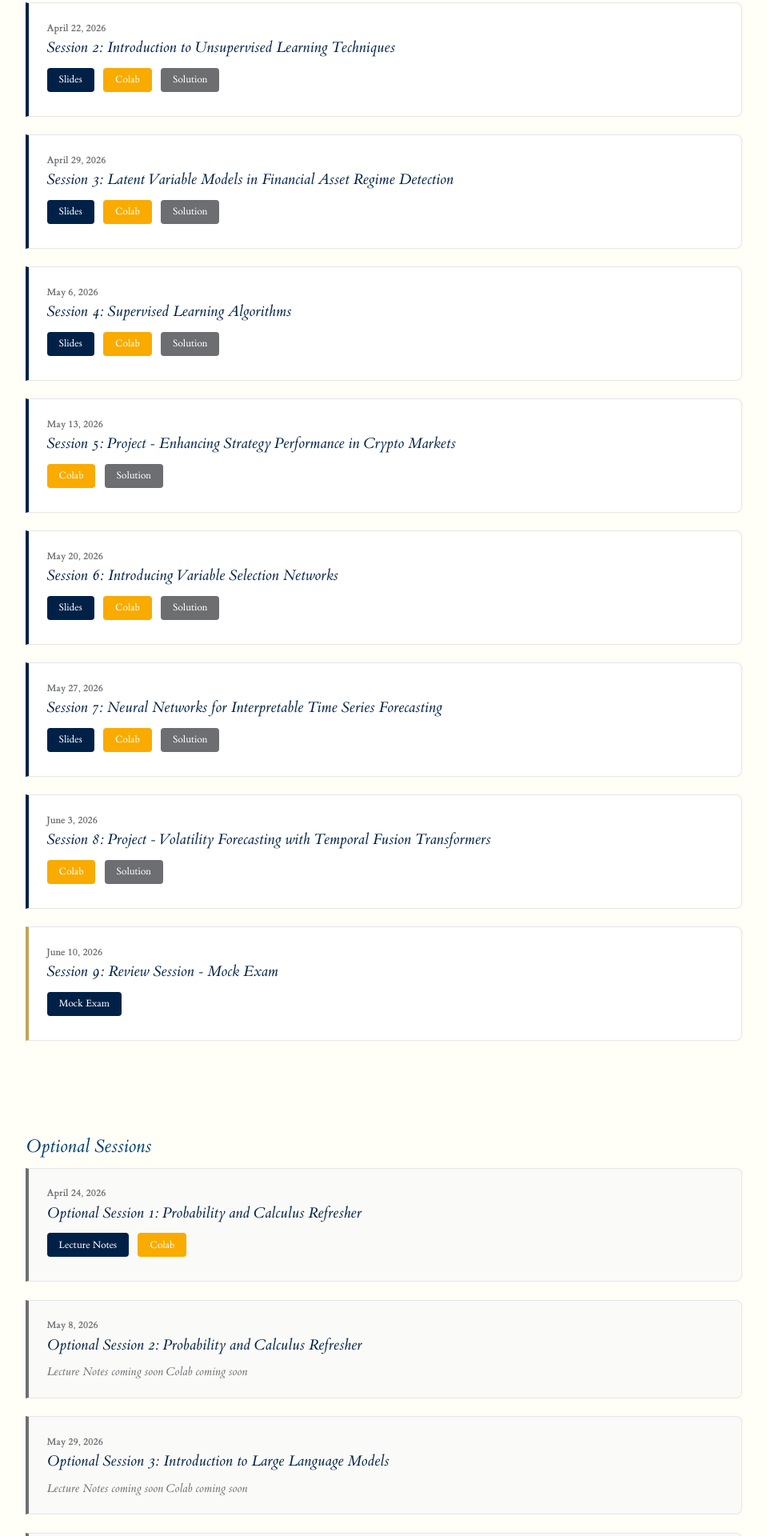
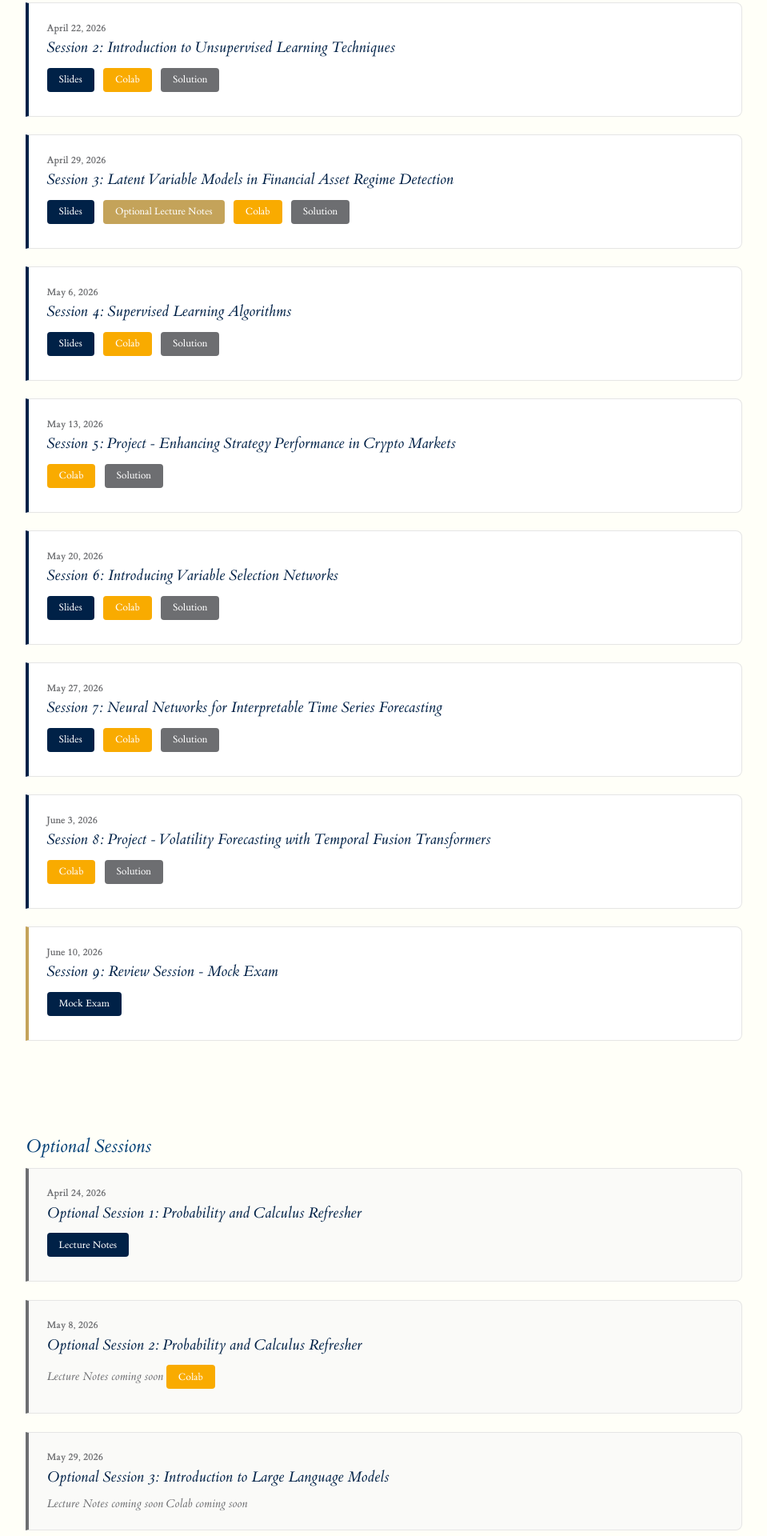
Before and after one commit to hm-ai/BUSI70575, a Jekyll site: the page built from syllabus.md, in a window 1280 px wide. Shown: the part 564-2484 px from the top of the page at 80% size, without its empty margins (160-1119 px from the left). Built offline with Jekyll 4.4.1, drawn with Linux system fonts in a browser that asks for light colours.

Commit message:
Reorganise optional lecture notes and add LVM notes to Session 3
Move Probability/Calculus notes to the shared Optional_Sessions folder,
shift the refresher Colab from Optional Session 1 to Optional Session 2,
and link the LVM optional notes under Session 3 with a new gold button.

Co-Authored-By: Claude Opus 4.6 (1M context) <noreply@anthropic.com>

```diff
--- a/_sass/custom.scss
+++ b/_sass/custom.scss
@@ -195,6 +195,16 @@ h3 {
 
   &:hover {
     background: darken($imperial-grey, 10%) !important;
+    color: white !important;
+  }
+}
+
+.btn-optional {
+  background: $imperial-gold !important;
+  color: white !important;
+
+  &:hover {
+    background: darken($imperial-gold, 10%) !important;
     color: white !important;
   }
 }
--- a/syllabus.md
+++ b/syllabus.md
@@ -47,6 +47,7 @@ permalink: /syllabus/
       <h3>Session 3: Latent Variable Models in Financial Asset Regime Detection</h3>
       <div class="materials">
         <a href="{{ site.baseurl }}/Lectures/Session_3/Lecture_3.pdf" class="btn">Slides</a>
+        <a href="{{ site.baseurl }}/Lectures/Optional_Sessions/BUSI70575_Optional_Lecture_Notes_LVM.pdf" class="btn btn-optional">Optional Lecture Notes</a>
         <a href="https://colab.research.google.com/drive/1wHLzIDWsvotAnTJHfE1TbEepbm630Wo8?usp=sharing" class="btn btn-colab">Colab</a>
         <a href="https://colab.research.google.com/drive/1VmAMgXONTwS75alXxVBISljMvOOYSoSz?usp=sharing" class="btn btn-solution">Solution</a>
       </div>
@@ -117,8 +118,7 @@ permalink: /syllabus/
       <div class="week-date">April 24, 2026</div>
       <h3>Optional Session 1: Probability and Calculus Refresher</h3>
       <div class="materials">
-        <a href="{{ site.baseurl }}/Lectures/Optional_Sessions/Session_1/Optional_Lecture.pdf" class="btn">Lecture Notes</a>
-        <a href="https://colab.research.google.com/drive/13T2jJw5MayZ7EDBXbHAH7VHRxGrqsG5I?usp=sharing" class="btn btn-colab">Colab</a>
+        <a href="{{ site.baseurl }}/Lectures/Optional_Sessions/BUSI70575_Optional_Lecture_Notes_Proba_Calculus.pdf" class="btn">Lecture Notes</a>
       </div>
     </div>
 
@@ -127,7 +127,7 @@ permalink: /syllabus/
       <h3>Optional Session 2: Probability and Calculus Refresher</h3>
       <div class="materials">
         <span class="coming-soon">Lecture Notes coming soon</span>
-        <span class="coming-soon">Colab coming soon</span>
+        <a href="https://colab.research.google.com/drive/13T2jJw5MayZ7EDBXbHAH7VHRxGrqsG5I?usp=sharing" class="btn btn-colab">Colab</a>
       </div>
     </div>
 
```
Also changed, not shown: 3 other files.
